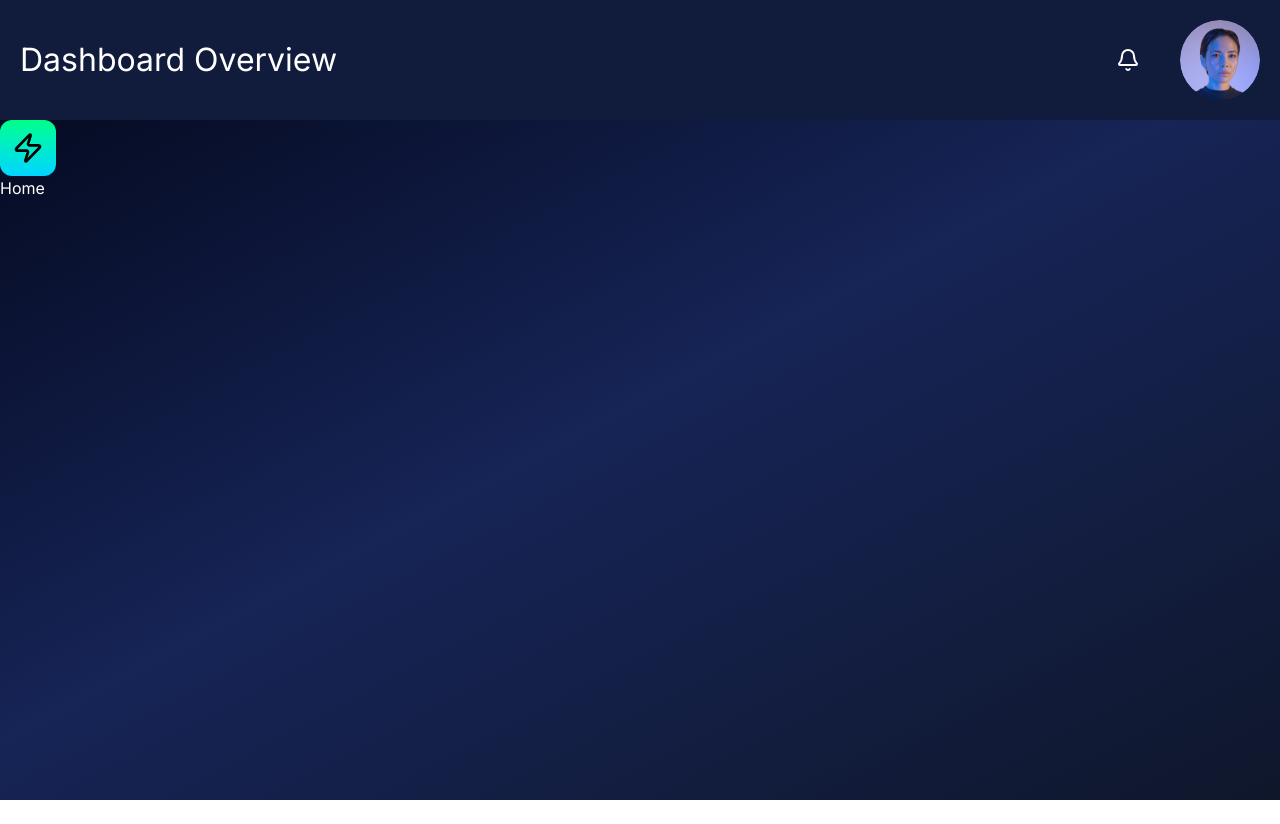
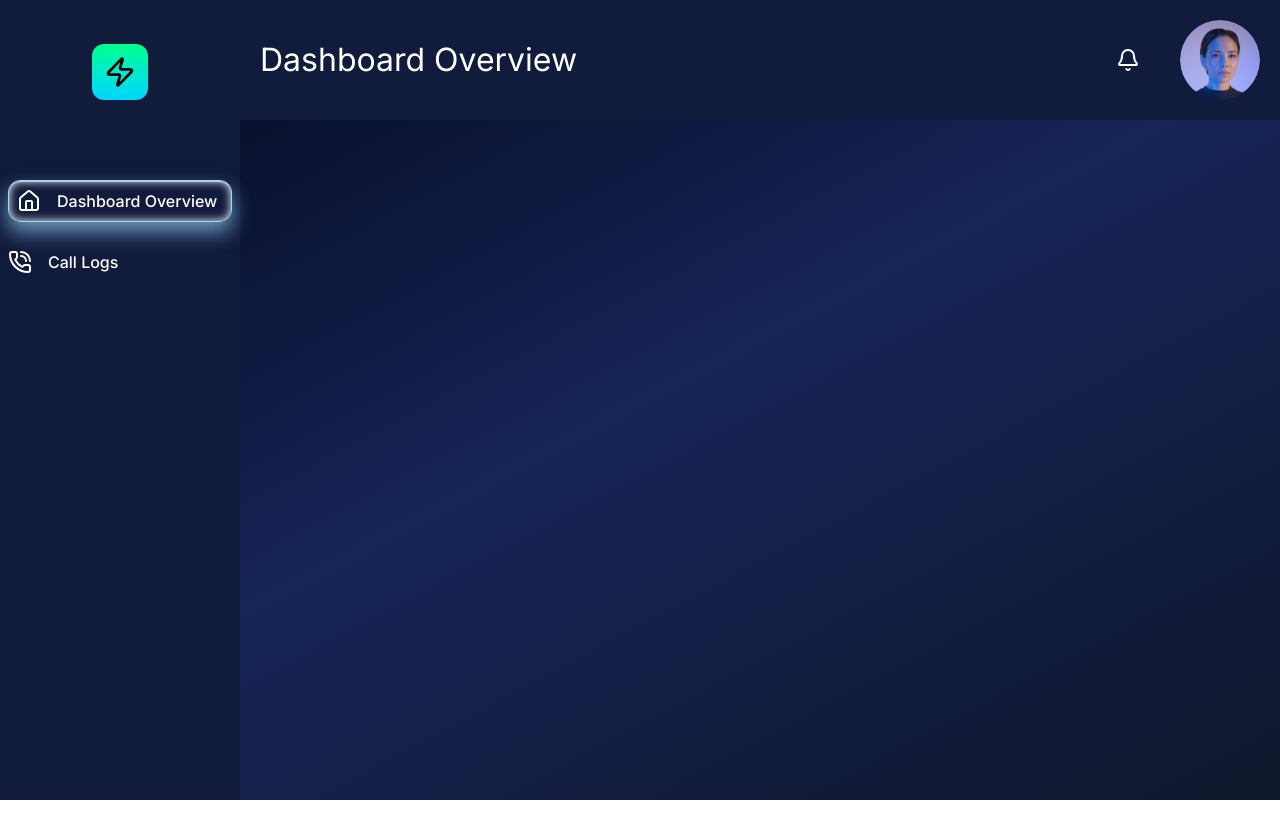
Before and after one commit to AtikHasan16/task-manager-dashboard, a React (Vite) app: page / in a window 1280 px wide. Before the commit the page ends 800 px from the top, so only its background shows below. Built offline with nearby package versions, Linux system fonts and the light colour scheme.

Commit message:
added sidebar with active route design buttons

```diff
--- a/src/components/Logo.jsx
+++ b/src/components/Logo.jsx
@@ -1,11 +1,15 @@
 import { Power, Zap } from "lucide-react";
 import React from "react";
+import { Link } from "react-router";
 
 const Logo = () => {
   return (
-    <div className="bg-linear-to-b from-[#00FF88] to-[#00D4FF] p-3 rounded-xl text-black w-fit">
+    <Link
+      to="/"
+      className="bg-linear-to-b from-[#00FF88] to-[#00D4FF] p-3 rounded-xl text-black w-fit"
+    >
       <Zap size={32}></Zap>
-    </div>
+    </Link>
   );
 };
 
--- a/src/components/Sidebar.jsx
+++ b/src/components/Sidebar.jsx
@@ -1,14 +1,35 @@
-import React from 'react'
-import Logo from './Logo'
+import React from "react";
+import Logo from "./Logo";
+import {  NavLink } from "react-router";
+import { Home, PhoneCall } from "lucide-react";
 
 const Sidebar = () => {
+  const links = (
+    <>
+      <li>
+        <NavLink to="/" className="flex items-center gap-4">
+          <Home></Home>{" "}
+          <span className="hidden lg:flex">Dashboard Overview</span>
+        </NavLink>
+      </li>
+      <li>
+        <NavLink to="/call-logs" className="flex items-center gap-4">
+          <PhoneCall></PhoneCall>{" "}
+          <span className="hidden lg:flex">Call Logs</span>
+        </NavLink>
+      </li>
+    </>
+  );
   return (
-    <div>
-      <div>
+    <div className="bg-primary text-white h-screen p-2">
+      <div className="flex justify-center pt-9">
         <Logo></Logo>
       </div>
+      <div>
+        <ul className="mt-20 flex flex-col gap-7 font-medium">{links}</ul>
+      </div>
     </div>
-  )
-}
+  );
+};
 
-export default Sidebar
+export default Sidebar;
--- a/src/index.css
+++ b/src/index.css
@@ -13,6 +13,19 @@
   font-style: normal;
 }
 
+.active {
+  border: 1px solid white;
+  padding: 8px;
+  border-radius: 12px;
+  backdrop-filter: blur(4px);
+  border: 1px solid rgb(155, 218, 255);
+  box-shadow:
+    inset 0 1px 1px rgba(255, 255, 255, 0.6),
+    inset 0 0 10px rgba(255, 255, 255),
+    0 10px 20px rgba(155, 218, 255, 0.651);
+  transition: all 0.3s ease;
+}
+
 body {
   font-family: "Inter", sans-serif;
   height: 100vh;
--- a/src/layouts/DashLayout.jsx
+++ b/src/layouts/DashLayout.jsx
@@ -6,12 +6,15 @@ import Sidebar from "../components/Sidebar";
 const DashLayout = () => {
   return (
     <>
-      <header>
+      <div className="flex">
+
+      <header className="order-1 flex-1">
         <Navbar></Navbar>
       </header>
-      <aside>
+      <aside className=" w-20 md:w-40 lg:w-60  ">
         <Sidebar></Sidebar>
       </aside>
+      </div>
       <main>
         <Outlet></Outlet>
       </main>
```
